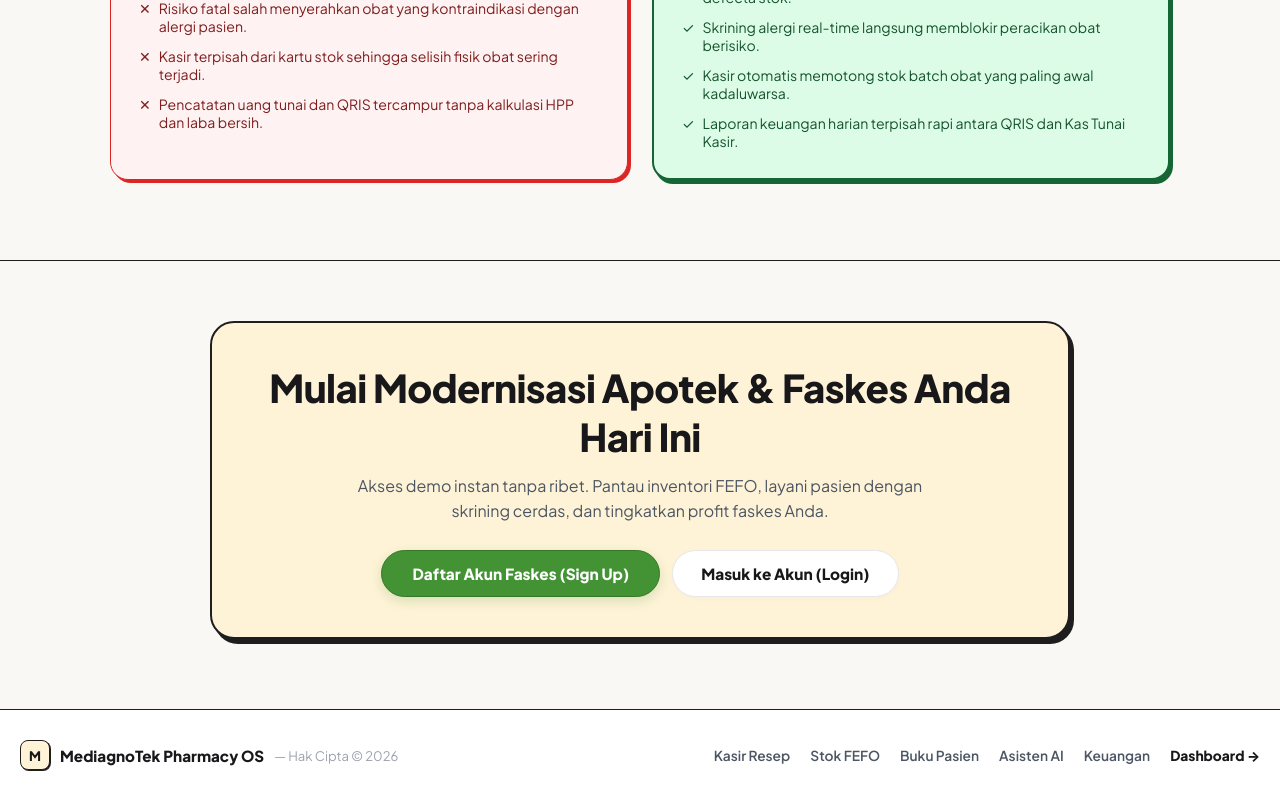
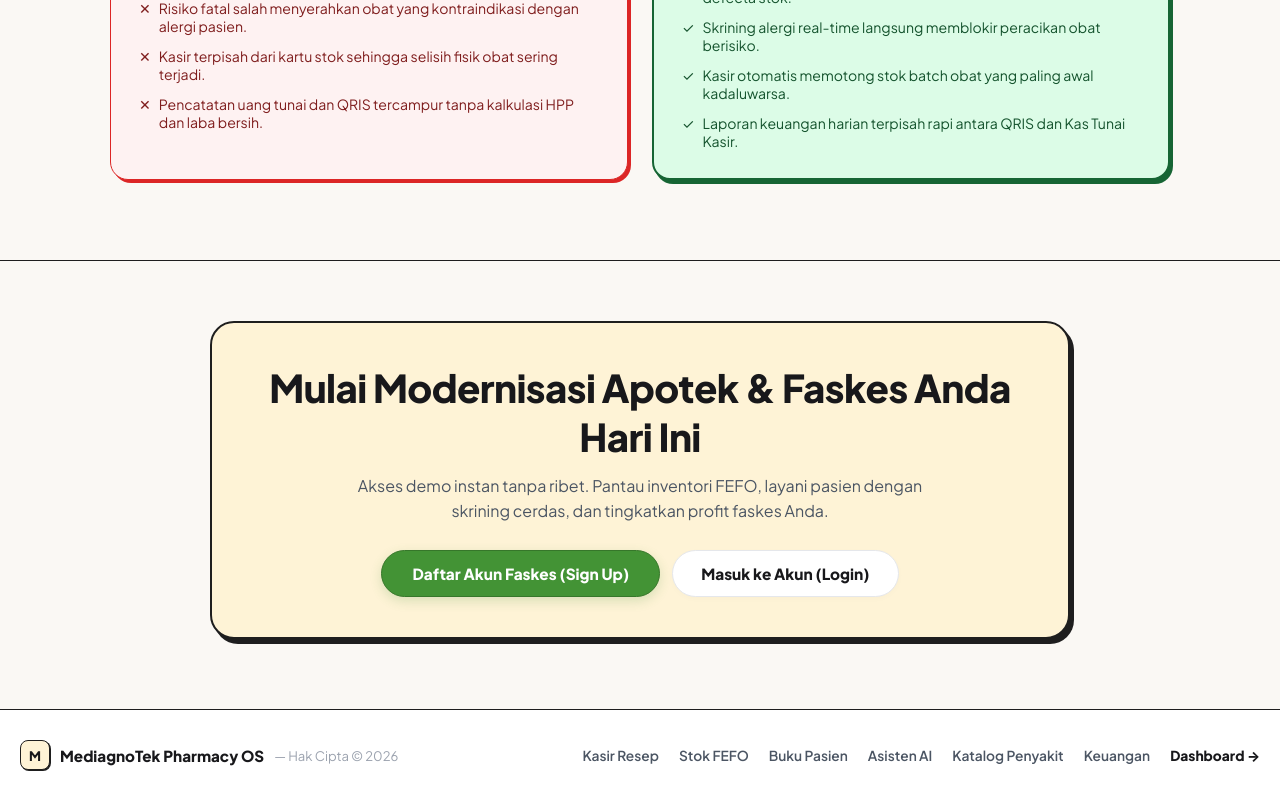
Before and after one commit to albivenan/Mediagnotek-Frontend, a Next.js app: page / in a window 1280 px wide. Shown: the part 2867-3667 px from the top of the page. Built offline with nearby package versions, Linux system fonts and the light colour scheme.

Commit message:
fix: tambahkan menu navigasi Katalog Penyakit ke sidebar dashboard dan footer

```diff
--- a/src/app/dashboard/layout.tsx
+++ b/src/app/dashboard/layout.tsx
@@ -174,6 +174,7 @@ export default function DashboardLayout({
       title: 'Klinis & Konseling AI',
       items: [
         { label: 'Asisten AI Apoteker', href: '/dashboard/ai-analisa', icon: Bot },
+        { label: 'Katalog Penyakit', href: '/dashboard/penyakit', icon: Dna },
       ]
     },
     {
--- a/src/app/page.tsx
+++ b/src/app/page.tsx
@@ -1073,6 +1073,9 @@ export default function HomePage() {
             <Link href="/dashboard/ai-analisa" style={{ color: '#4B5563', fontSize: '0.86rem', textDecoration: 'none', fontWeight: 600 }}>
               Asisten AI
             </Link>
+            <Link href="/dashboard/penyakit" style={{ color: '#4B5563', fontSize: '0.86rem', textDecoration: 'none', fontWeight: 600 }}>
+              Katalog Penyakit
+            </Link>
             <Link href="/dashboard/keuangan" style={{ color: '#4B5563', fontSize: '0.86rem', textDecoration: 'none', fontWeight: 600 }}>
               Keuangan
             </Link>
```
